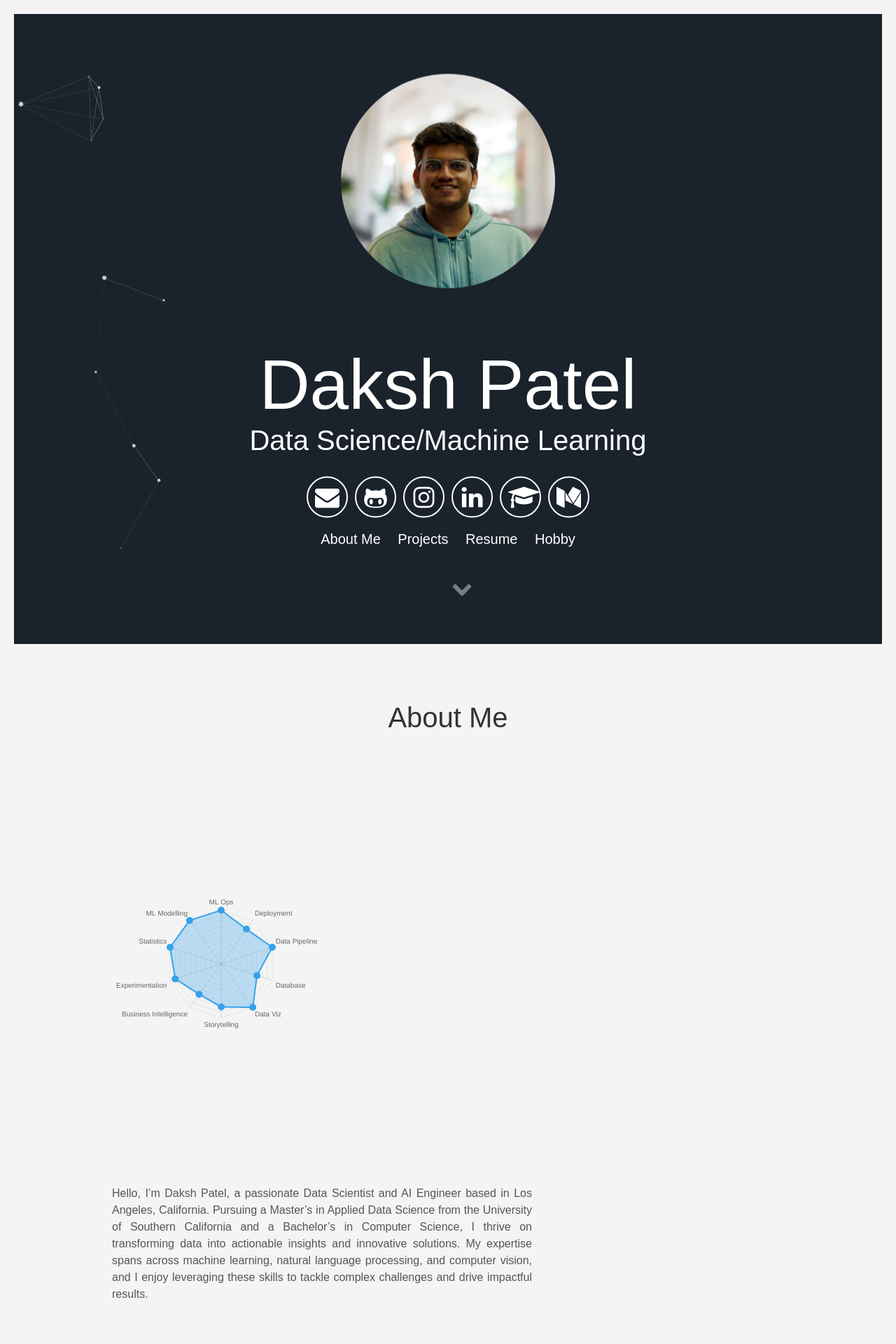
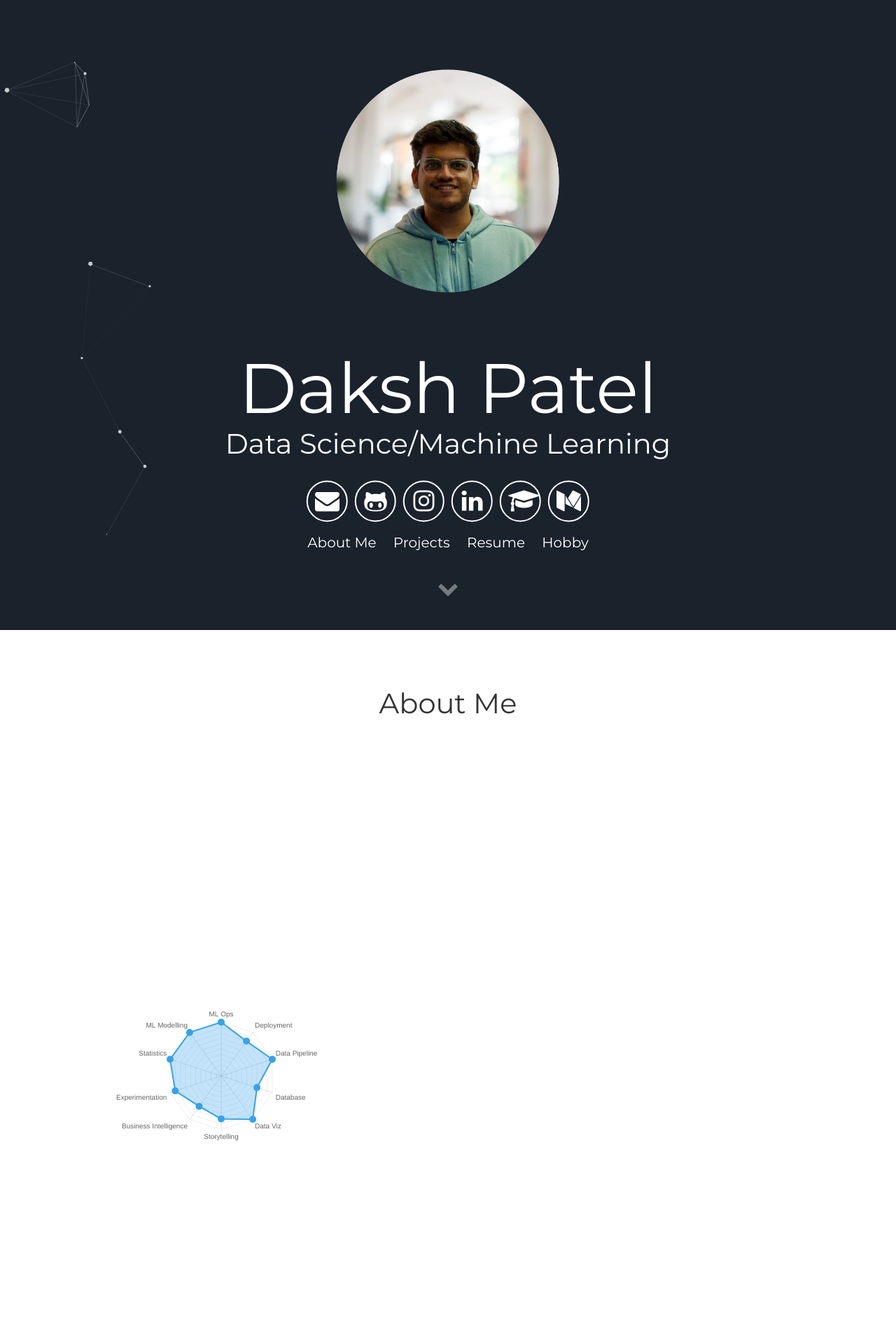
Before and after one commit to helloitsdaksh/portfolio, a Jekyll site: the page built from index.html, in a window 1280 px wide. Shown: the top 1920 px of the page at 70% size. Built offline with Jekyll 4.4.1, drawn with Linux system fonts in a browser that asks for light colours.

Commit message:
Trying out

```diff
--- a/_includes/about.html
+++ b/_includes/about.html
@@ -10,33 +10,6 @@
     />
     <script src="https://cdn.jsdelivr.net/npm/chart.js"></script>
     <style>
-        body {
-            font-family: Arial, sans-serif;
-            margin: 20px;
-            padding: 0;
-            background-color: #f4f4f4;
-        }
-        .user-details {
-            margin-bottom: 20px;
-        }
-        h1, h2 {
-            color: #333;
-        }
-        .tech {
-            margin-bottom: 20px;
-        }
-        .about-container {
-            display: flex;
-            flex-wrap: wrap;
-            justify-content: space-between;
-            align-items: center;
-        }
-        .about-text {
-            flex: 1;
-            min-width: 300px;
-            max-width: 600px;
-            padding-right: 20px;
-        }
         .chart-container {
             flex: 1;
             min-width: 250px;
```
